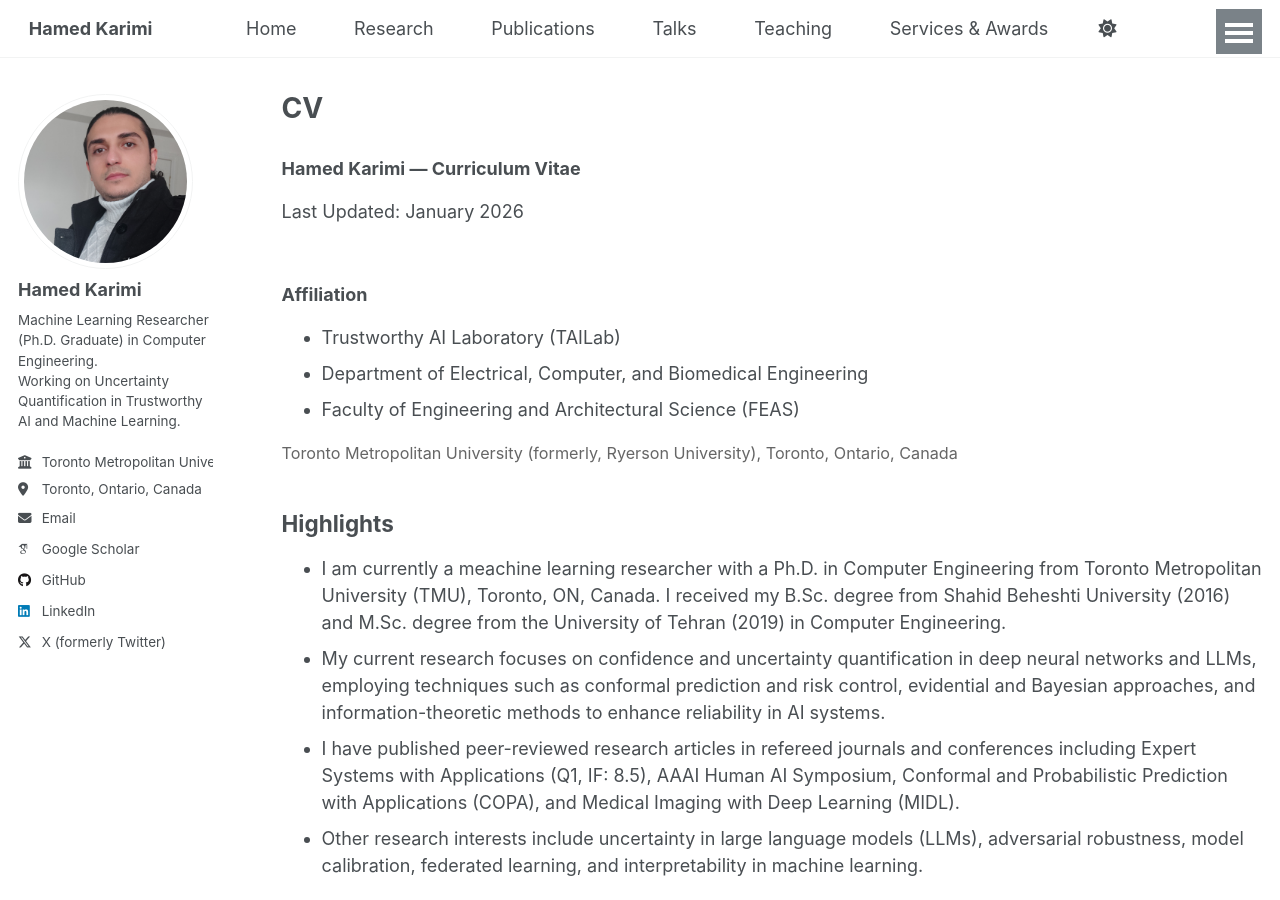
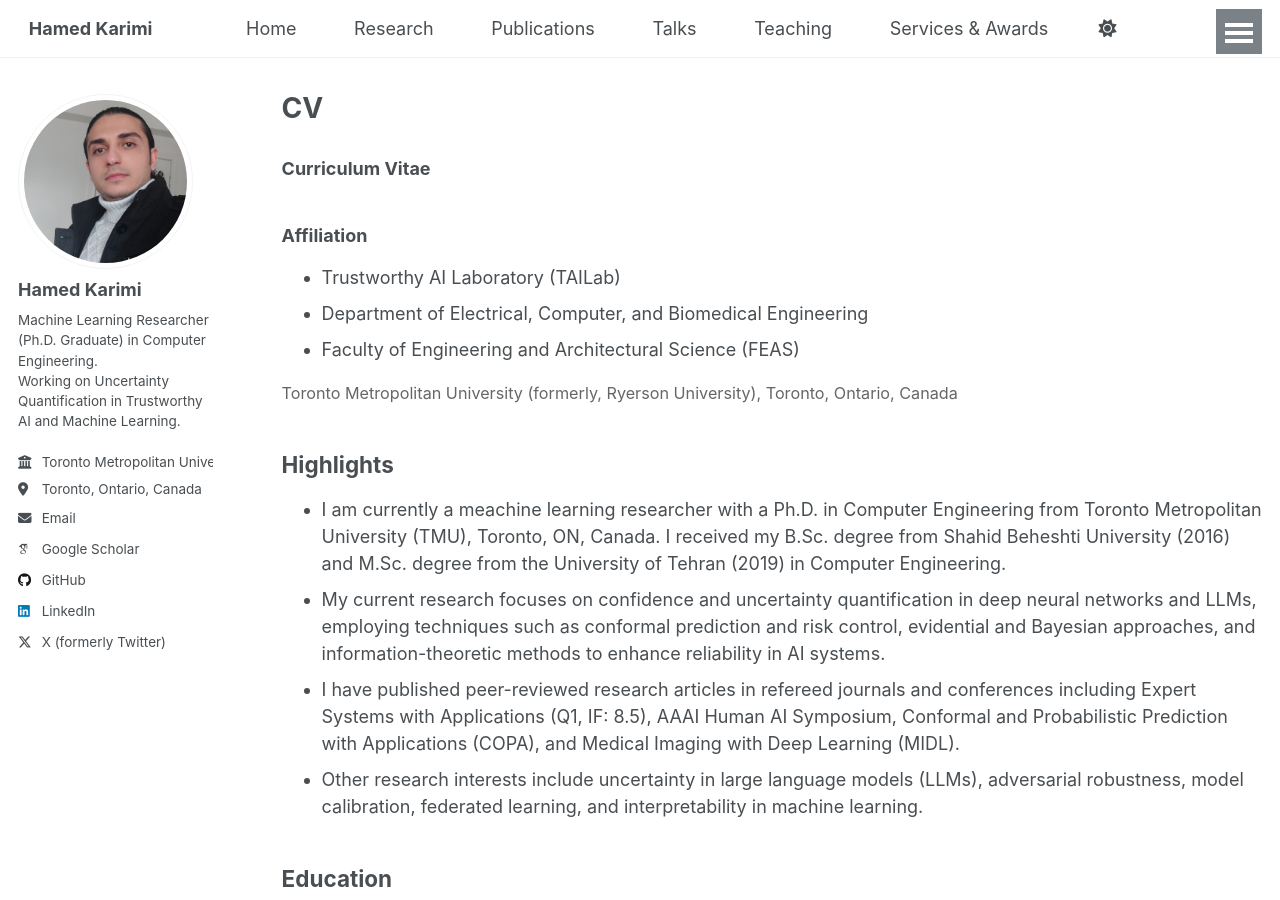
Before and after one commit to hamedmx/hamedmx.github.io, a Jekyll site: the page built from _pages/cv.md, in a window 1280 px wide and 900 px high. Built offline with Jekyll 4.4.1, drawn with Linux system fonts in a browser that asks for light colours; some web fonts are replaced; a script that is not in the unit is left out.

Commit message:
Update cv.md

```diff
--- a/_pages/cv.md
+++ b/_pages/cv.md
@@ -5,9 +5,11 @@ permalink: /cv/
 author_profile: true
 ---
 
-### Hamed Karimi — Curriculum Vitae
+### Curriculum Vitae
 
+<!--
 Last Updated: January 2026
+-->
 
 <div class="cv-meta">
   <span class="where"></span>
```
